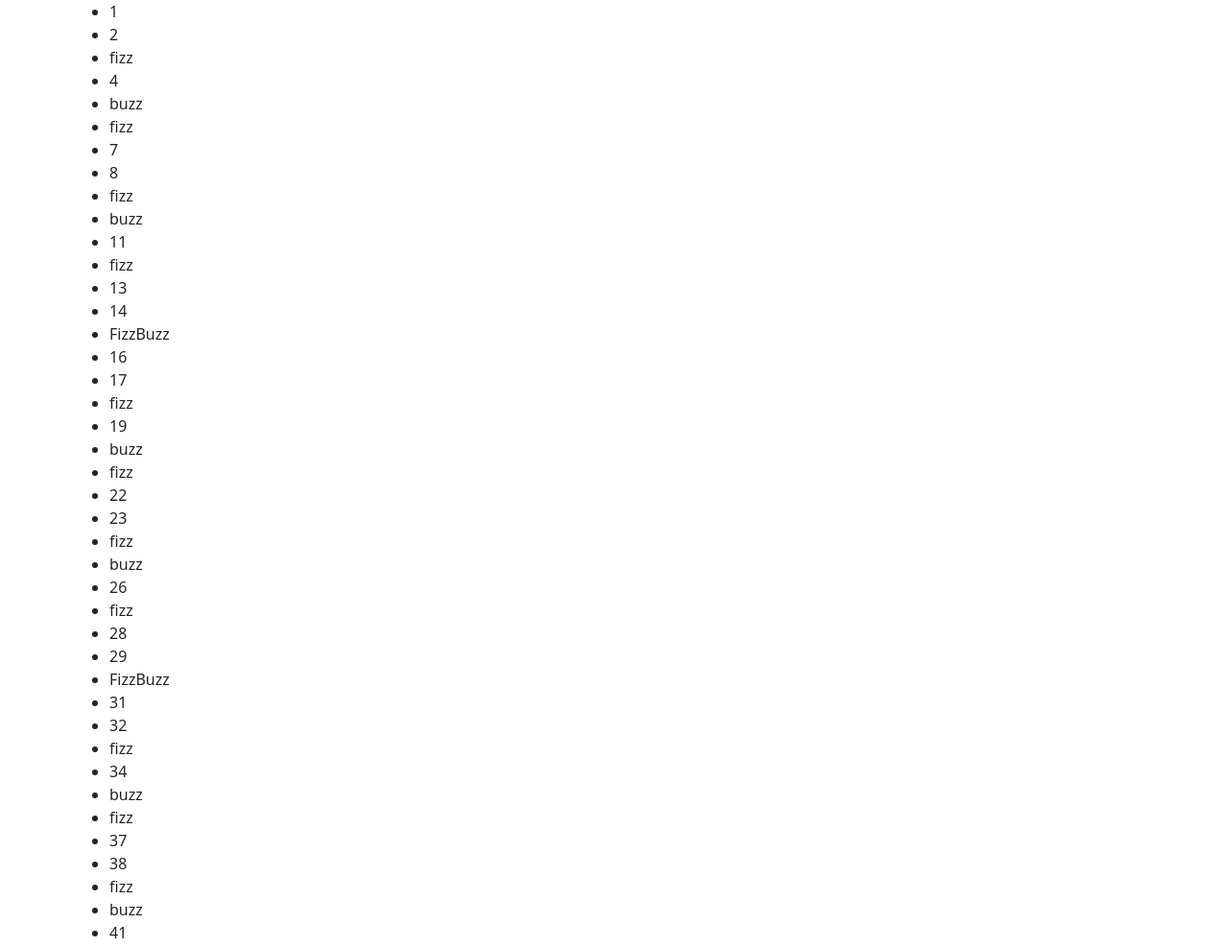
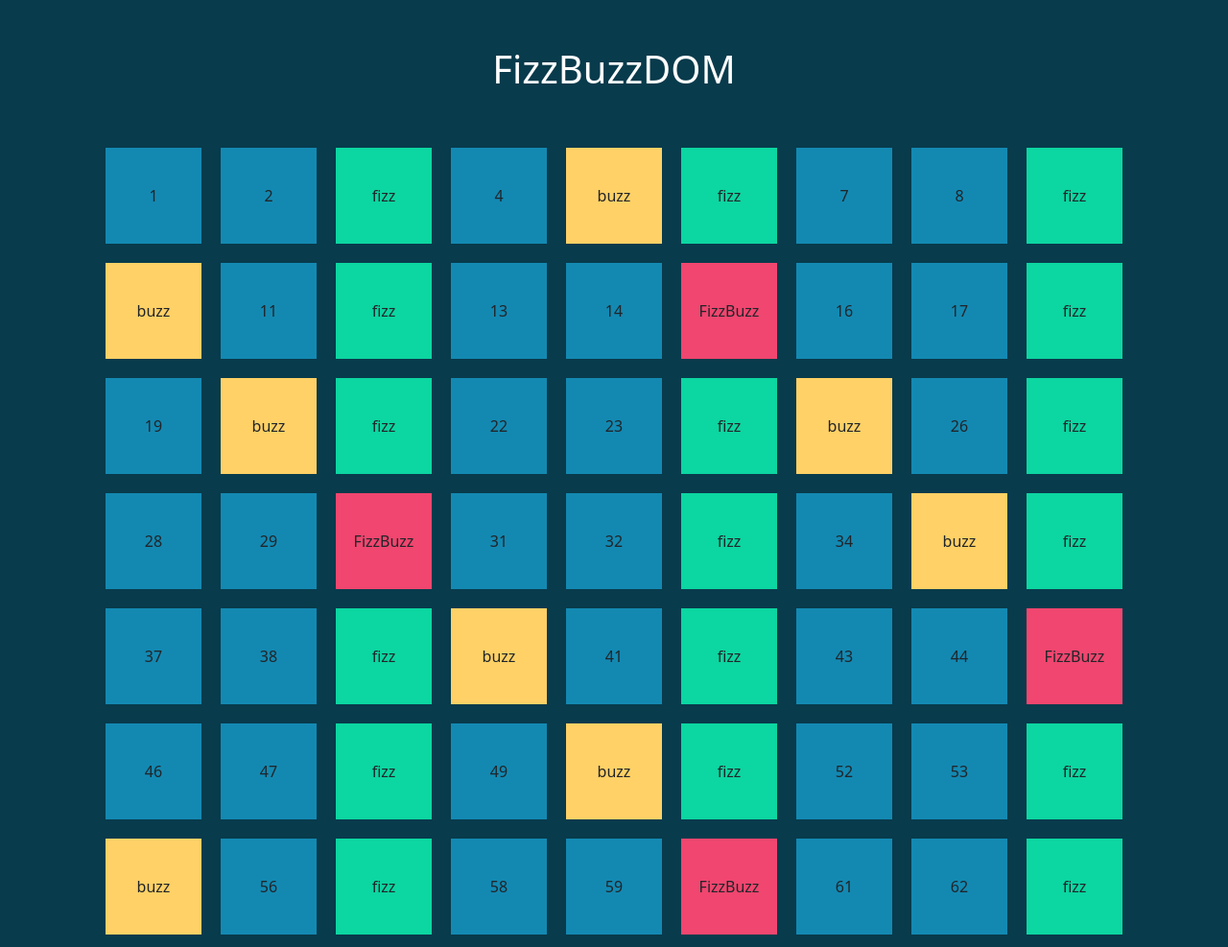
Before and after one commit to Eduard-Condurache/js-fizzbuzz, a plain HTML site: page index.html in a window 1280 px wide. Shown: the top 987 px of the page at 96% size. Drawn offline with nearby package versions, Linux system fonts and the light colour scheme.

Commit message:
Completato bonus 3

```diff
--- a/css/style.css
+++ b/css/style.css
@@ -0,0 +1,9 @@
+.my-bg-color {
+    background-color: #083B4C;
+}
+
+.box-container {
+    display: flex;
+    flex-wrap: wrap;
+    justify-content: center;
+}
--- a/index.html
+++ b/index.html
@@ -15,12 +15,15 @@
         <link rel="stylesheet" href="https://cdnjs.cloudflare.com/ajax/libs/font-awesome/6.5.2/css/all.min.css" integrity="sha512-SnH5WK+bZxgPHs44uWIX+LLJAJ9/2PkPKZ5QiAj6Ta86w+fsb2TkcmfRyVX3pBnMFcV7oQPJkl9QevSCWr3W6A==" crossorigin="anonymous" referrerpolicy="no-referrer" />
 
     </head>
-    <body>
+    <body class="my-bg-color">
 
         <div class="container">
-            <ul>
+            <h1 class="text-white text-center my-5">
+                FizzBuzzDOM
+            </h1>
+            <div class="box-container">
 
-            </ul>
+            </div>
         </div>
          <!-- Bootstrap JS -->
         <script src="https://cdn.jsdelivr.net/npm/bootstrap@5.3.3/dist/js/bootstrap.bundle.min.js" integrity="sha384-YvpcrYf0tY3lHB60NNkmXc5s9fDVZLESaAA55NDzOxhy9GkcIdslK1eN7N6jIeHz" crossorigin="anonymous"></script>
--- a/js/scripts.js
+++ b/js/scripts.js
@@ -1,21 +1,25 @@
-const myUl = document.querySelector('ul');
+const boxContainer = document.querySelector('div.box-container');
 
 for (let i = 1; i <= 100; i++) {
     let testo;
+    let className;
 
     if (i % 3 == 0 && i % 5 == 0) {
         console.log('FizzBuzz');
-        testo = 'FizzBuzz'
+        testo = 'FizzBuzz';
+        className = 'fizzbuzz';
     }
 
     else if (i % 3 == 0) {
         console.log('fizz');
-        testo = "fizz"
+        testo = 'fizz';
+        className = 'fizz';
     }
 
     else if (i % 5 == 0) {
         console.log('buzz');
-        testo = "buzz"
+        testo = 'buzz';
+        className = 'buzz';
     }
 
     else {
@@ -23,8 +27,32 @@ for (let i = 1; i <= 100; i++) {
         testo = i;
     }
 
-    const newLi = document.createElement('li');
-    newLi.innerHTML = testo;
-    myUl.append(newLi);
+    const box = document.createElement('div');
+    box.innerHTML = testo;
+
+    box.style.width = '100px';
+    box.style.height = '100px';
+    box.style.margin = '10px';
+    box.style.display = 'flex';
+    box.style.alignItems = 'center';
+    box.style.justifyContent = 'center';
+
+    if (className === 'fizzbuzz') {
+        box.style.backgroundColor = '#F0466F';
+    }
+
+    else if (className === 'fizz') {
+        box.style.backgroundColor = '#0CD6A1';
+    }
+
+    else if (className === 'buzz') {
+        box.style.backgroundColor = '#FFD166';
+    }
+
+    else {
+        box.style.backgroundColor = '#1389B2';
+    }
+
+    boxContainer.append(box);
 
 }
```
